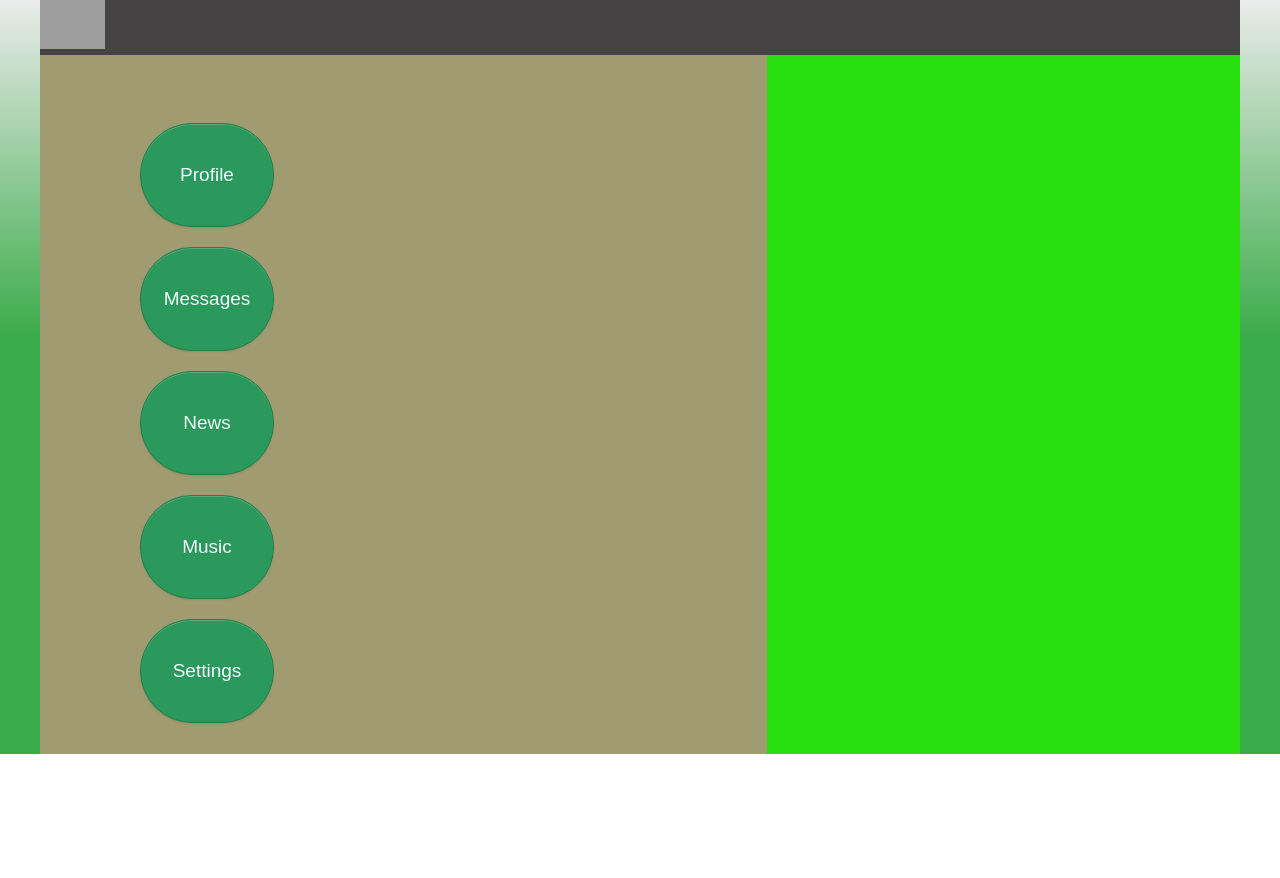
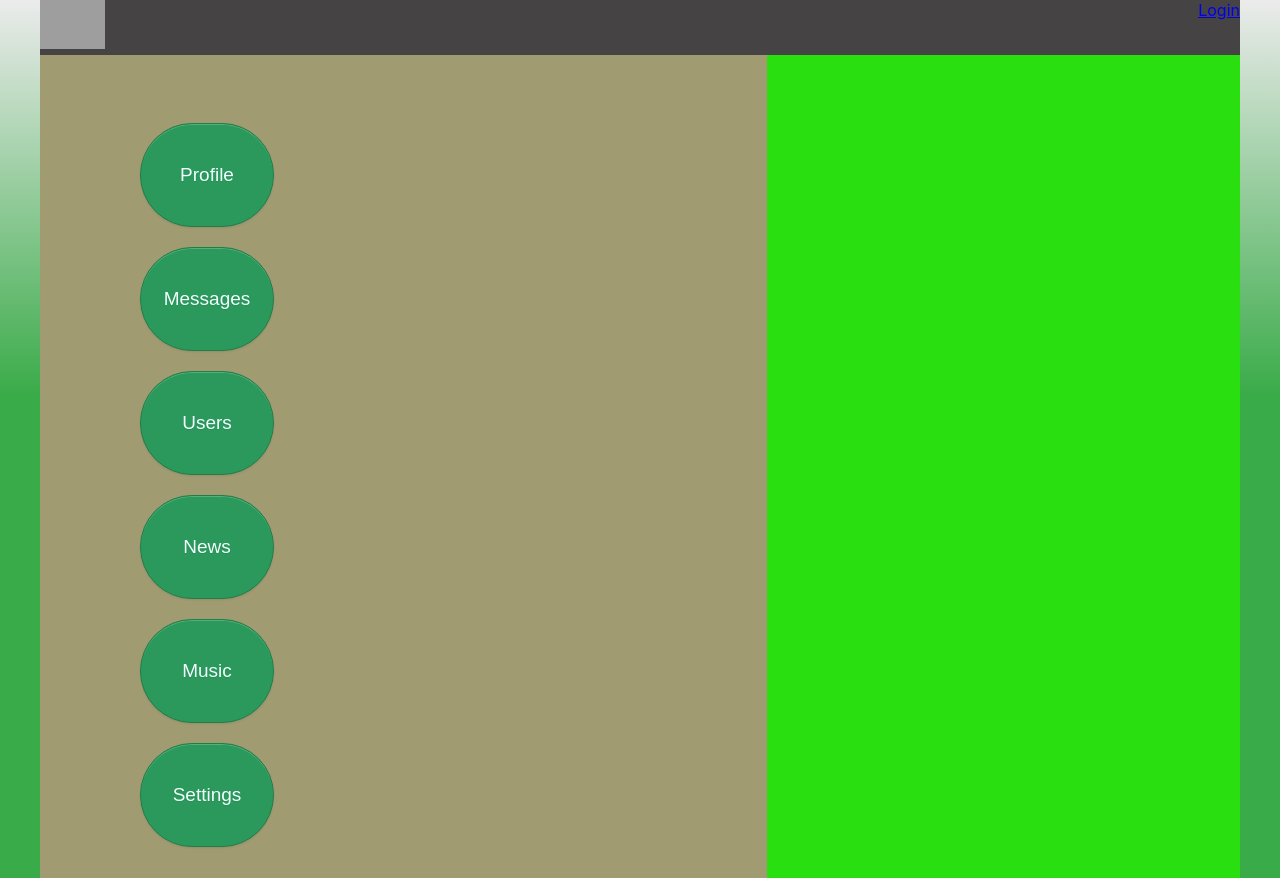
Before and after one commit to SamUsachev/social-network, a React (Create React App) app: page / in a window 1280 px wide. Before the commit the page ends 800 px from the top, so only its background shows below. Built offline with nearby package versions, Linux system fonts and the light colour scheme; grey boxes are pictures that could not be loaded.

Commit message:
auth ajax

```diff
--- a/src/components/Header/Header.jsx
+++ b/src/components/Header/Header.jsx
@@ -1,14 +1,19 @@
-import React from 'react'
-import style from './Header.module.css'
-const Header = () => {
+import React from 'react';
+import finalPropsSelectorFactory from 'react-redux/es/connect/selectorFactory';
+import { NavLink } from 'react-router-dom';
+import style from './Header.module.css';
+const Header = (props) => {
+  debugger;
   return (
     <header className={style.header}>
       <img
         src="https://aqua-effect.ru/u/7006e31972670fce2b7be357b4b05e85-540x406.png"
         width={65}
       />
-      <img src="" />
+      <div className={style.loginBlock}>
+        {props.isAuth ? props.login : <NavLink to={'/login'}>Login</NavLink>}
+      </div>
     </header>
-  )
-}
-export default Header
+  );
+};
+export default Header;
--- a/src/components/Header/Header.module.css
+++ b/src/components/Header/Header.module.css
@@ -2,3 +2,7 @@
   grid-area: h;
   background-color: rgb(69, 67, 67);
 }
+.loginBlock{
+  float: right;
+  color: aliceblue;
+}
--- a/src/components/NavBar/NavBar.jsx
+++ b/src/components/NavBar/NavBar.jsx
@@ -1,27 +1,42 @@
-import React from 'react'
-import style from './NavBar.module.css'
-import { NavLink } from 'react-router-dom'
+import React from 'react';
+import style from './NavBar.module.css';
+import { NavLink } from 'react-router-dom';
 function NavBar() {
   return (
     <nav className={style.nav}>
       <ul className={style.text}>
         <ol>
-          <NavLink to='profile'><a className={style.but}>Profile</a> </NavLink>
+          <NavLink to="profile">
+            <a className={style.but}>Profile</a>{' '}
+          </NavLink>
         </ol>
         <ol>
-          <NavLink to='messages'><a className={style.but}>Messages</a></NavLink>
+          <NavLink to="messages">
+            <a className={style.but}>Messages</a>
+          </NavLink>
         </ol>
         <ol>
-          <a href='news' className={style.but}>News</a>
+          <NavLink to="users">
+            <a className={style.but}>Users</a>
+          </NavLink>
         </ol>
         <ol>
-          <a href='music' className={style.but}>Music</a>
+          <a href="news" className={style.but}>
+            News
+          </a>
         </ol>
         <ol>
-          <a href='settings' className={style.but}>Settings</a>
+          <a href="music" className={style.but}>
+            Music
+          </a>
+        </ol>
+        <ol>
+          <a href="settings" className={style.but}>
+            Settings
+          </a>
         </ol>
       </ul>
     </nav>
-  )
+  );
 }
-export default NavBar
+export default NavBar;
--- /dev/null
+++ b/src/redux/authReducer.js
@@ -0,0 +1,31 @@
+const SET_USER_DATA = 'SET_USER_DATA';
+
+let initialState = {
+  id: null,
+  email: null,
+  login: null,
+  isAuth: false,
+};
+
+const authReducer = (state = initialState, action) => {
+  switch (action.type) {
+    case SET_USER_DATA:
+      return {
+        ...state,
+        ...action.data,
+        isAuth: true,
+      };
+
+    default:
+      return state;
+  }
+};
+
+export const setUserDataActionCreator = (id, email, login) => ({
+  type: SET_USER_DATA,
+  data: id,
+  email,
+  login,
+});
+
+export default authReducer;
--- a/src/redux/state.js
+++ b/src/redux/state.js
@@ -45,6 +45,4 @@ let store = {
   },
 };
 
-window.storage = storage;
-
 export default store;
--- a/src/redux/store-redux.js
+++ b/src/redux/store-redux.js
@@ -2,13 +2,16 @@ import { combineReducers, legacy_createStore as CreateStore } from 'redux';
 import profileReducer from './profileReducer';
 import dialogsReducer from './dialogsReducer';
 import usersReducer from './usersReducer';
+import authReducer from './authReducer';
 
 let reducers = combineReducers({
   postsPage: profileReducer,
   dialogsPage: dialogsReducer,
   usersPage: usersReducer,
+  auth: authReducer,
 });
 
 let store = CreateStore(reducers);
+window.store = store;
 
 export default store;
```
Also changed, not shown: src/components/Header/HeaderContainer.jsx (added, +41 -0 lines).
